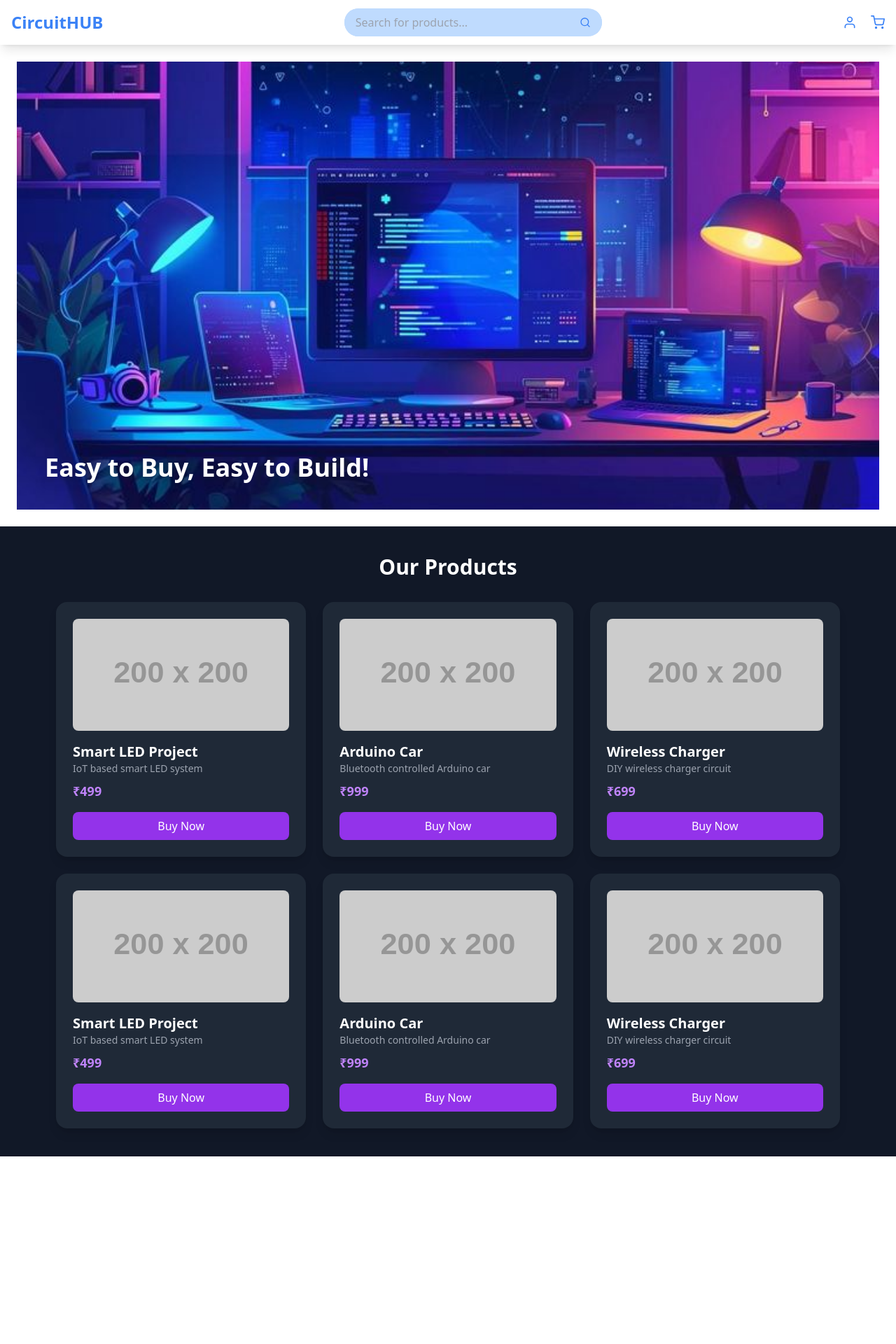
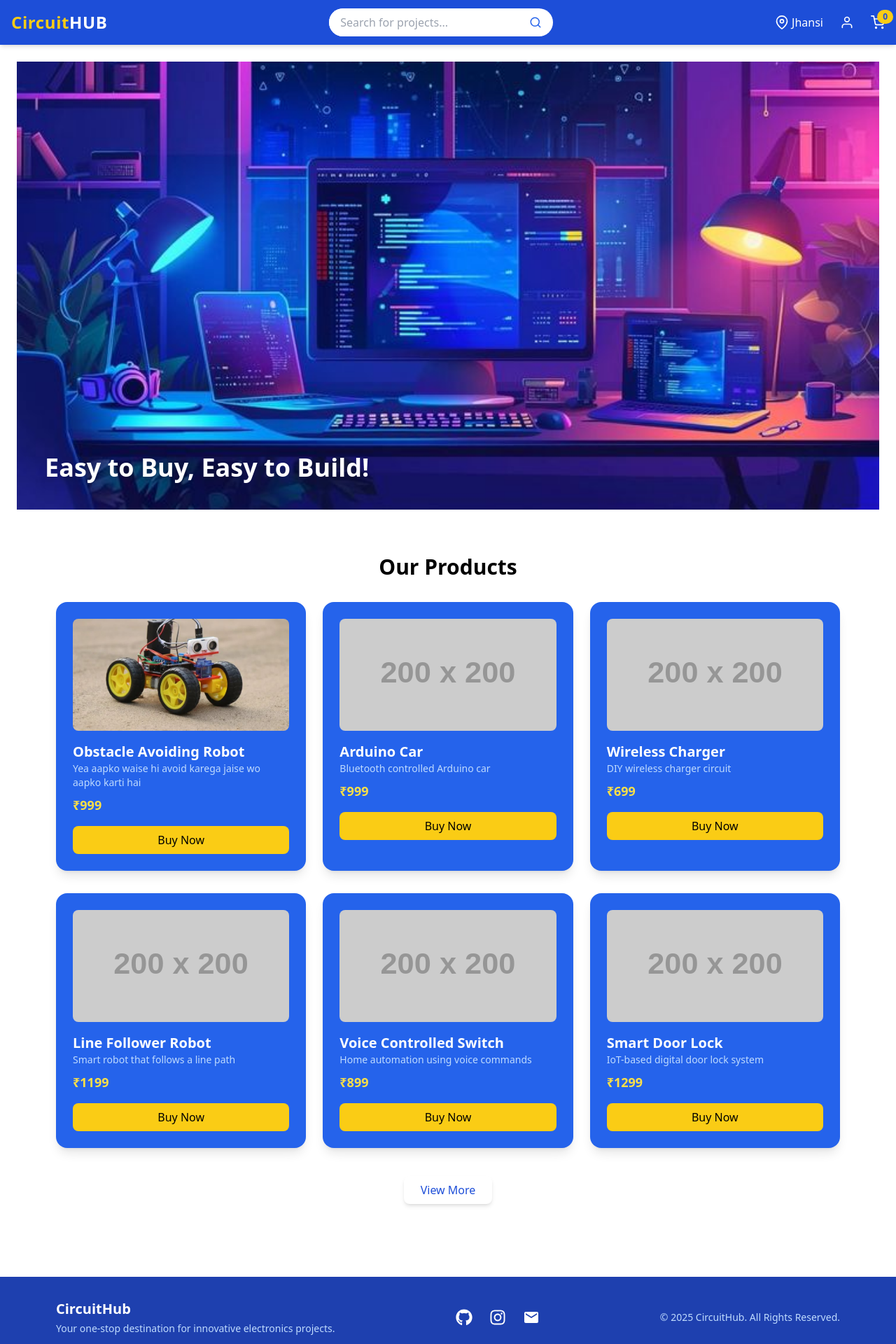
Before and after one commit to Gajrajs03/circuithub, a React (Vite) app: page / in a window 1280 px wide. Shown: the top 1920 px of the page at 70% size. Before the commit the page ends 1652 px from the top, so only its background shows below. Built offline with nearby package versions, Linux system fonts and the light colour scheme.

Commit message:
update: update product section and footer

```diff
--- a/src/App.jsx
+++ b/src/App.jsx
@@ -3,6 +3,7 @@ import './App.css'
 import Navbar from "./components/Navbar";
 import Slider from './components/slider';
 import Products from "./components/Products";
+import Footer from './components/Footer';
 function App() {
   const [count, setCount] = useState(0)
 
@@ -18,7 +19,8 @@ function App() {
       </main>
       {/* Product Section */}
       <Products />
-
+      {/* Footer Section */}
+      <Footer />
     </div>
 
   )
--- /dev/null
+++ b/src/components/Footer.jsx
@@ -0,0 +1,50 @@
+import { FaGithub, FaInstagram } from "react-icons/fa";
+import { MdEmail } from "react-icons/md";
+
+export default function Footer() {
+  return (
+    <footer className="bg-blue-800 text-white py-8 mt-16">
+      <div className="max-w-6xl mx-auto px-4 flex flex-col md:flex-row items-center justify-between gap-6">
+
+        {/* Left Section */}
+        <div className="text-center md:text-left">
+          <h2 className="text-xl font-bold">CircuitHub</h2>
+          <p className="text-sm text-blue-200 mt-1">
+            Your one-stop destination for innovative electronics projects.
+          </p>
+        </div>
+
+        {/* Social Icons */}
+        <div className="flex space-x-6 text-2xl">
+          <a
+            href="https://github.com/yourusername"
+            target="_blank"
+            rel="noopener noreferrer"
+            className="hover:text-gray-300"
+          >
+            <FaGithub />
+          </a>
+          <a
+            href="https://instagram.com/yourusername"
+            target="_blank"
+            rel="noopener noreferrer"
+            className="hover:text-pink-400"
+          >
+            <FaInstagram />
+          </a>
+          <a
+            href="mailto:youremail@example.com"
+            className="hover:text-yellow-300"
+          >
+            <MdEmail />
+          </a>
+        </div>
+
+        {/* Bottom Text */}
+        <div className="text-center md:text-right text-sm text-blue-200">
+          © {new Date().getFullYear()} CircuitHub. All Rights Reserved.
+        </div>
+      </div>
+    </footer>
+  );
+}
--- a/src/components/Navbar.jsx
+++ b/src/components/Navbar.jsx
@@ -1,45 +1,85 @@
 import { useState } from "react";
-import { FiSearch, FiShoppingCart, FiUser } from "react-icons/fi";
+import { FiSearch, FiShoppingCart, FiUser, FiMapPin } from "react-icons/fi";
 
 export default function Navbar() {
   const [menuOpen, setMenuOpen] = useState(false);
+  const [showLocation, setShowLocation] = useState(false);
 
   return (
-    <nav className=" text-blue-500 shadow-lg sticky top-0 z-50 flex-row bg-white">
-      <div className="container mx-auto px-4 py-3 flex justify-between items-center">
+    <nav className="bg-blue-700 text-white shadow-md sticky top-0 z-50">
+      <div className="max-w-7xl mx-auto px-4 py-3 flex justify-between items-center">
         {/* Logo */}
-        <h1 className="text-2xl font-bold text-rgba(0, 142, 204, 1) flex">
-          CircuitHUB
-
+        <h1 className="text-2xl font-extrabold tracking-wide">
+          <span className="text-yellow-400">Circuit</span>HUB
         </h1>
 
-        {/* Search Bar */}
-        <div className="hidden md:flex items-center bg-blue-200 rounded-full overflow-hidden w-50">
+        {/* Search Bar (Desktop) */}
+        <div className="hidden md:flex items-center bg-white rounded-full overflow-hidden w-80">
           <input
             type="text"
-            placeholder="Search for products..."
-            className="px-4 py-2 bg-blue-200 text-gray-700 outline-none w-80"
+            placeholder="Search for projects..."
+            className="px-4 py-2 text-gray-700 outline-none w-full"
           />
-          <button className="bg-blue-200 px-4 py-2">
-            <FiSearch />
+          <button className="px-4 text-blue-600 hover:text-blue-800">
+            <FiSearch size={18} />
           </button>
         </div>
 
-        {/* Icons */}
-        <div className="flex items-center gap-5">
-          <FiUser className="cursor-pointer text-xl hover:text-purple-400 text-blue-500"/>
+        {/* Right Section */}
+        <div className="flex items-center gap-6">
+          {/* Location */}
+          <div className="relative">
+            <button
+              onClick={() => setShowLocation(!showLocation)}
+              className="flex items-center gap-1 hover:text-yellow-400"
+            >
+              <FiMapPin className="text-xl" />
+              <span className="hidden sm:inline">Jhansi</span>
+            </button>
+            {showLocation && (
+              <div className="absolute right-0 mt-2 bg-white text-blue-700 px-4 py-2 rounded-lg shadow-lg text-sm w-64">
+                Currently accepting orders in <span className="font-bold">Jhansi</span> only.
+              </div>
+            )}
+          </div>
 
-          <FiShoppingCart className="cursor-pointer text-xl hover:text-purple-400 text-blue-500"><h3>Cart</h3></FiShoppingCart>
+          {/* User */}
+          <FiUser className="cursor-pointer text-xl hover:text-yellow-400" />
+
+          {/* Cart */}
+          <div className="relative cursor-pointer hover:text-yellow-400">
+            <FiShoppingCart className="text-xl" />
+            {/* Optional: Add a cart badge */}
+            <span className="absolute -top-2 -right-3 bg-yellow-400 text-blue-700 text-xs font-bold px-2 py-0.5 rounded-full">
+              0
+            </span>
+          </div>
 
           {/* Mobile Menu Button */}
           <button
-            className="md:hidden text-2xl"
+            className="md:hidden text-2xl hover:text-yellow-400"
             onClick={() => setMenuOpen(!menuOpen)}
           >
             ☰
           </button>
         </div>
       </div>
+
+      {/* Mobile Search Bar */}
+      {menuOpen && (
+        <div className="md:hidden px-4 pb-3">
+          <div className="flex items-center bg-white rounded-full overflow-hidden w-full">
+            <input
+              type="text"
+              placeholder="Search for projects..."
+              className="px-4 py-2 text-gray-700 outline-none w-full"
+            />
+            <button className="px-4 text-blue-600 hover:text-blue-800">
+              <FiSearch size={18} />
+            </button>
+          </div>
+        </div>
+      )}
     </nav>
   );
 }
--- a/src/components/Products.jsx
+++ b/src/components/Products.jsx
@@ -1,11 +1,13 @@
+import { useState } from "react";
+
 export default function Products() {
   const products = [
     {
       id: 1,
-      name: "Smart LED Project",
-      price: "₹499",
-      description: "IoT based smart LED system",
-      image: "https://via.placeholder.com/200",
+      name: "Obstacle Avoiding Robot",
+      price: "₹999",
+      description: "Yea aapko waise hi avoid karega jaise wo aapko karti hai",
+      image: "/Content_Image_1.jpeg",
     },
     {
       id: 2,
@@ -22,37 +24,56 @@ export default function Products() {
       image: "https://via.placeholder.com/200",
     },
     {
-      id: 1,
-      name: "Smart LED Project",
-      price: "₹499",
-      description: "IoT based smart LED system",
+      id: 4,
+      name: "Line Follower Robot",
+      price: "₹1199",
+      description: "Smart robot that follows a line path",
       image: "https://via.placeholder.com/200",
     },
     {
-      id: 2,
-      name: "Arduino Car",
-      price: "₹999",
-      description: "Bluetooth controlled Arduino car",
+      id: 5,
+      name: "Voice Controlled Switch",
+      price: "₹899",
+      description: "Home automation using voice commands",
       image: "https://via.placeholder.com/200",
     },
     {
-      id: 3,
-      name: "Wireless Charger",
-      price: "₹699",
-      description: "DIY wireless charger circuit",
+      id: 6,
+      name: "Smart Door Lock",
+      price: "₹1299",
+      description: "IoT-based digital door lock system",
+      image: "https://via.placeholder.com/200",
+    },
+    {
+      id: 7,
+      name: "Solar Power Bank",
+      price: "₹1499",
+      description: "DIY solar-powered power bank",
+      image: "https://via.placeholder.com/200",
+    },
+    {
+      id: 8,
+      name: "Gesture Controlled Car",
+      price: "₹1599",
+      description: "Arduino based gesture control project",
       image: "https://via.placeholder.com/200",
     },
   ];
 
+  const [showAll, setShowAll] = useState(false);
+
+  // Show only 6 products initially
+  const visibleProducts = showAll ? products : products.slice(0, 6);
+
   return (
-    <section className="py-10 bg-gray-900 text-white">
+    <section className="py-10 bg-white text-white">
       <div className="max-w-6xl mx-auto px-4">
-        <h2 className="text-3xl font-bold mb-8 text-center">Our Products</h2>
-        <div className="grid gap-6 sm:grid-cols-2 lg:grid-cols-3">
-          {products.map((product) => (
+        <h2 className="text-3xl font-bold mb-8 text-center text-black">Our Products</h2>
+        <div className="grid gap-x-6 gap-y-8 sm:grid-cols-2 lg:grid-cols-3">
+          {visibleProducts.map((product) => (
             <div
               key={product.id}
-              className="bg-gray-800 p-6 rounded-2xl shadow-lg hover:scale-105 transition-transform"
+              className="bg-blue-600 p-6 rounded-2xl shadow-lg hover:scale-105 transition-transform"
             >
               <img
                 src={product.image}
@@ -60,16 +81,28 @@ export default function Products() {
                 className="w-full h-40 object-cover rounded-lg mb-4"
               />
               <h3 className="text-xl font-semibold">{product.name}</h3>
-              <p className="text-gray-400 text-sm mb-2">{product.description}</p>
-              <p className="text-lg font-bold text-purple-400 mb-4">
+              <p className="text-blue-200 text-sm mb-2">{product.description}</p>
+              <p className="text-lg font-bold text-yellow-300 mb-4">
                 {product.price}
               </p>
-              <button className="w-full bg-purple-600 hover:bg-purple-700 text-white py-2 rounded-lg font-medium">
+              <button className="w-full bg-yellow-400 hover:bg-yellow-500 text-black py-2 rounded-lg font-medium">
                 Buy Now
               </button>
             </div>
           ))}
         </div>
+
+        {/* View More Button */}
+        {!showAll && products.length > 6 && (
+          <div className="mt-10 text-center">
+            <button
+              onClick={() => setShowAll(true)}
+              className="bg-white text-blue-700 font-medium px-6 py-2 rounded-lg shadow-md hover:bg-gray-100"
+            >
+              View More
+            </button>
+          </div>
+        )}
       </div>
     </section>
   );
```
Also changed, not shown: public/Content_Image_1.jpeg (added).
